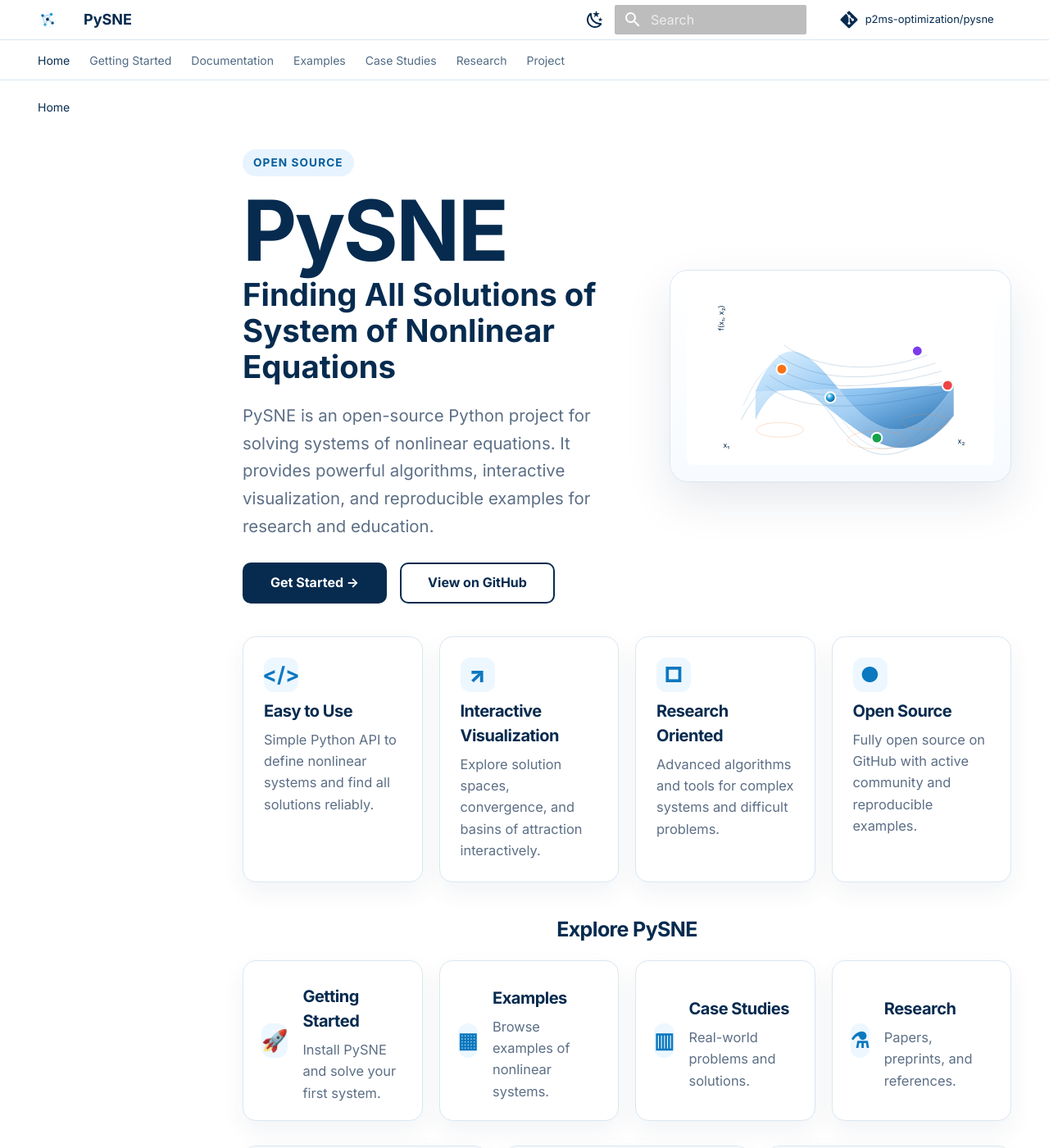
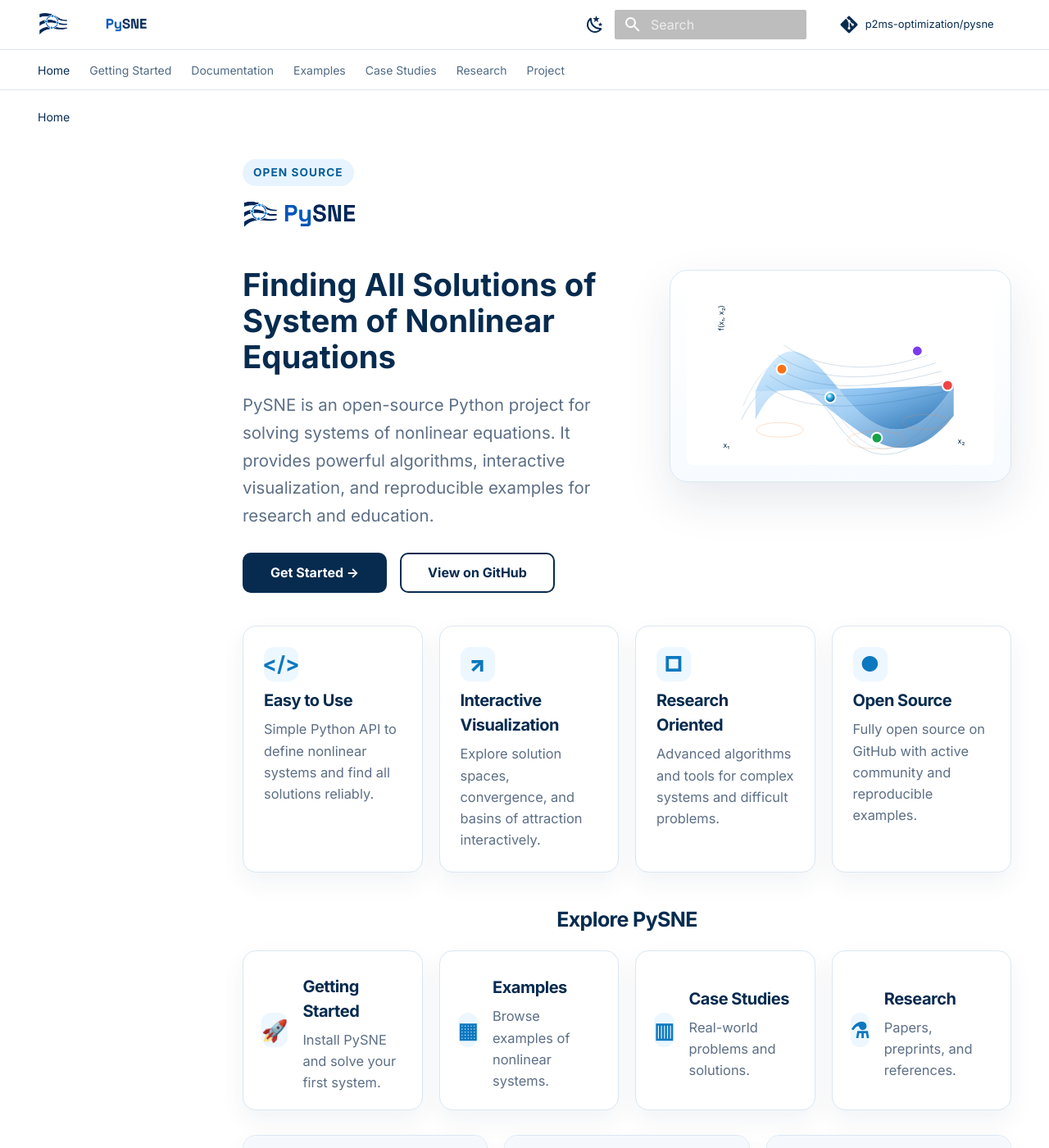
Before and after one commit to p2ms-optimization/pysne-web, an MkDocs documentation site: the page built from docs/index.md, in a window 1280 px wide and 1400 px high. Shown: the whole window at 82% size. Built offline with MkDocs 1.6.1 and Material for MkDocs 9.7.7, drawn with Linux system fonts in a browser that asks for light colours; a script that is not in the unit is left out; comment, search, counter and statistics services are not loaded.

Commit message:
feat(assets): add PySNE logo and favicon assets

```diff
--- a/docs/assets/stylesheets/extra.css
+++ b/docs/assets/stylesheets/extra.css
@@ -233,3 +233,31 @@
   .pysne-title { font-size: 3.4rem !important; }
   .graph-stage svg { min-height: 300px; }
 }
+
+/* Atur ukuran ikon kecil di kiri */
+.md-header__button.md-logo img,
+.md-header__button.md-logo svg {
+  height: 1.8rem;
+  width: auto;
+}
+
+/* Sembunyikan teks "PySNE" bawaan placeholder */
+.md-header__title .md-header__ellipsis {
+  font-size: 0;
+  color: transparent;
+  white-space: nowrap;
+}
+
+/* Masukkan logo teks horizontal sebagai pengganti teks di header */
+.md-header__title .md-header__ellipsis::after {
+  content: "";
+  display: inline-block;
+  /* Sesuaikan path jika direktori asset kamu berbeda */
+  background-image: url('../images/PySNE Logo - Pisah icon-10.png');
+  background-size: contain;
+  background-repeat: no-repeat;
+  background-position: left center;
+  width: 140px; /* Atur lebar logo teks sesuai selera */
+  height: 2.0rem; /* Tinggi menyesuaikan header */
+  vertical-align: middle;
+}
--- a/docs/index.md
+++ b/docs/index.md
@@ -6,7 +6,10 @@ hide:
 <div class="pysne-hero">
   <div>
     <span class="pysne-eyebrow">Open Source</span>
-    <h1 class="pysne-title">PySNE</h1>
+    <!-- <h1 class="pysne-title">PySNE</h1> -->
+    <div class="hero-brand">
+      <img src="assets/images/PySNE Logo Rectangle-01.png" alt="PySNE logo" width="140" style="margin-bottom: 1rem;">
+    </div>
     <div class="pysne-subtitle">Finding All Solutions of System of Nonlinear Equations</div>
     <p class="pysne-desc">
       PySNE is an open-source Python project for solving systems of nonlinear equations. It provides powerful algorithms, interactive visualization, and reproducible examples for research and education.
--- a/mkdocs.yml
+++ b/mkdocs.yml
@@ -39,8 +39,8 @@ nav:
 
 theme:
   name: material
-  logo: assets/images/pysne-logo.svg
-  favicon: assets/images/pysne-logo.svg
+  logo: assets/images/pysne-logo-icon.png
+  favicon: assets/images/pysne-logo-icon.png
   palette:
     - scheme: default
       primary: custom
```
Also changed, not shown: docs/assets/images/PySNE Logo - Pisah icon-10.png (added), docs/assets/images/PySNE Logo Rectangle-01.png (added), docs/assets/images/pysne-logo-icon.png (added), docs/assets/images/pysne-logo-primary.png (added), docs/assets/images/pysne-logo-secondary.png (added).
